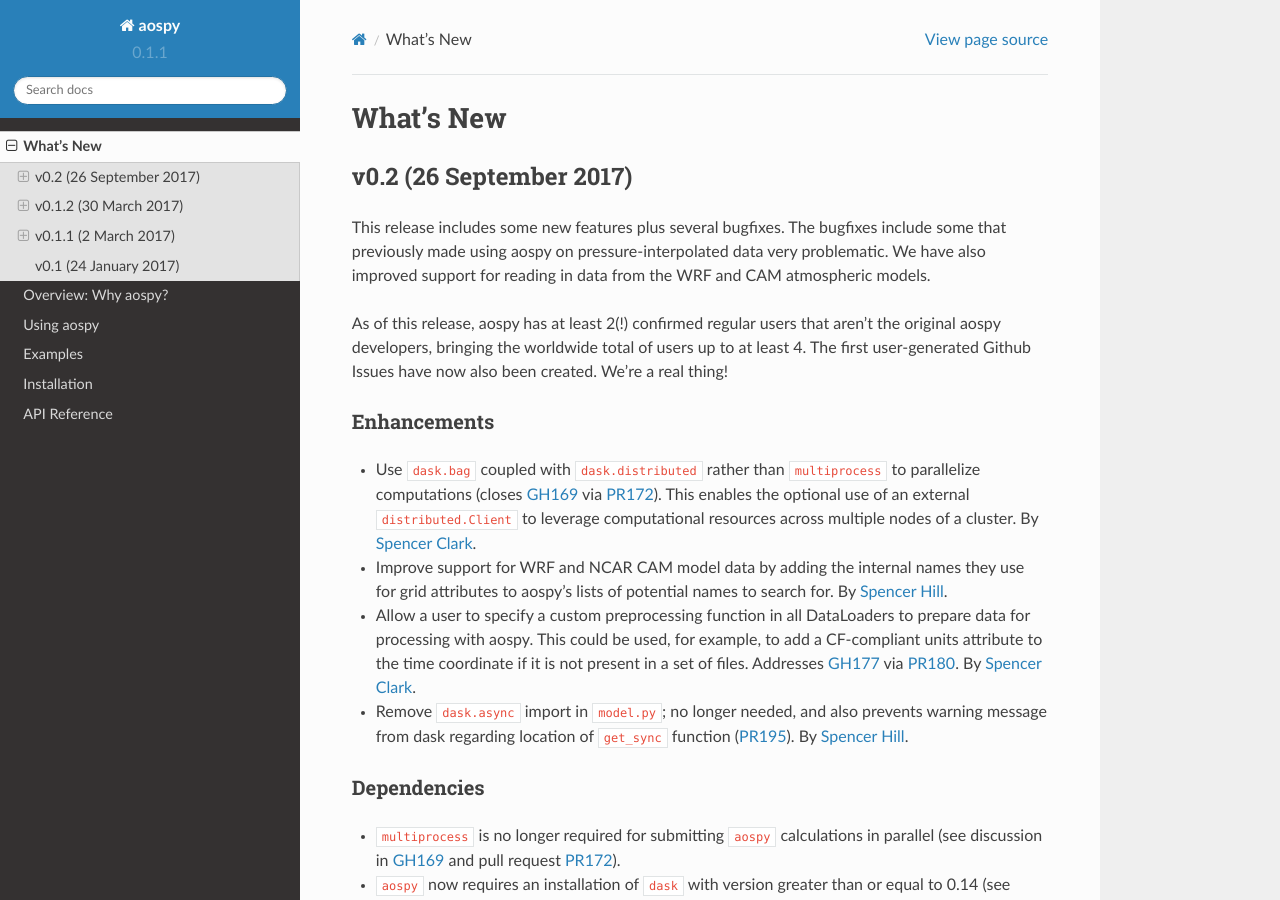
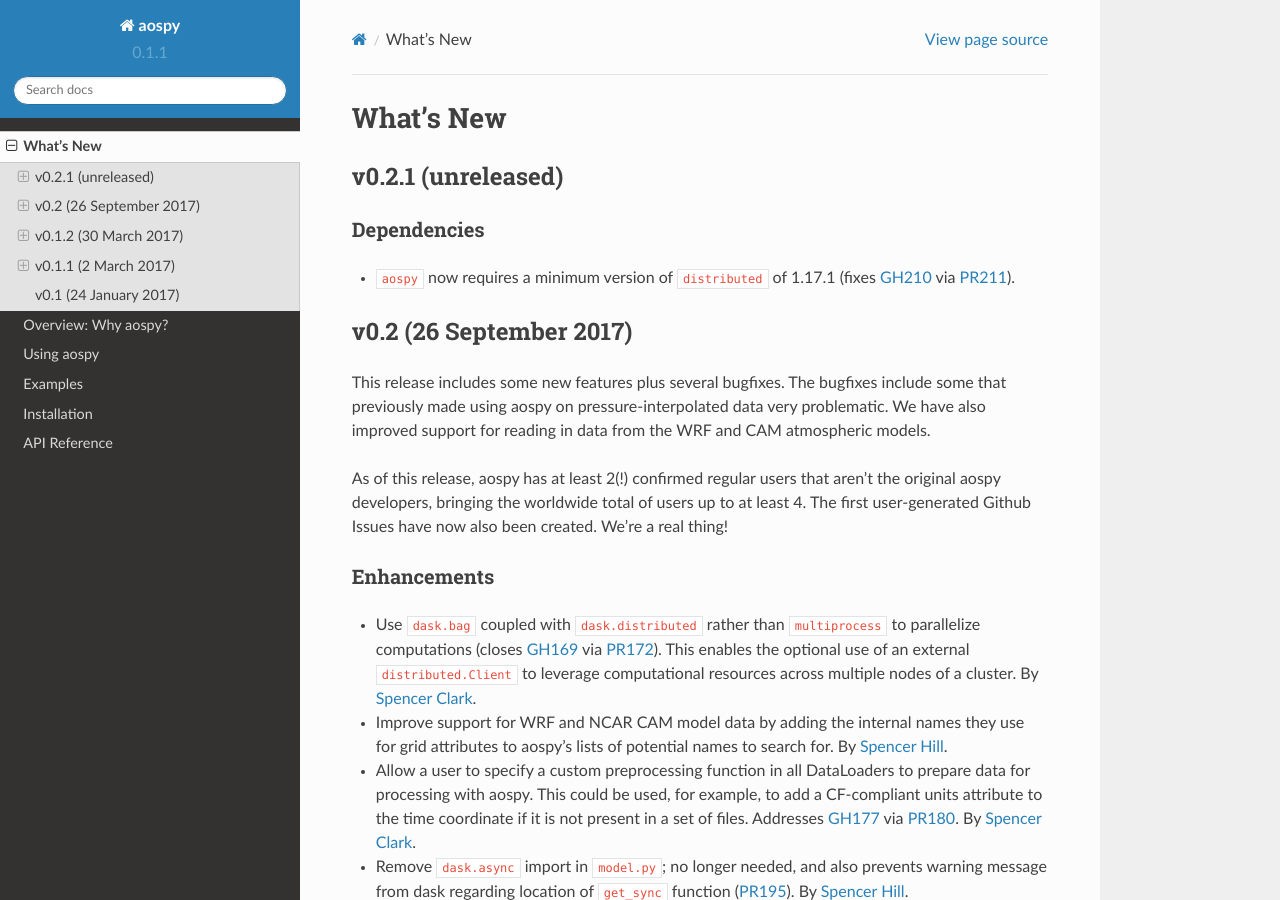
Before and after one commit to spencerahill/aospy, a Sphinx documentation site: the page built from docs/whats-new.rst, in a window 1280 px wide and 900 px high. Built offline with Sphinx 7.4.7 and the Read the Docs theme 2.0.0, drawn with Linux system fonts in a browser that asks for light colours.

Commit message:
Increase minimum distributed version to 1.17.1 (#211)
Fixes bug reported in Github Issue #210

```diff
--- a/docs/whats-new.rst
+++ b/docs/whats-new.rst
@@ -2,6 +2,17 @@
 
 What's New
 ==========
+
+.. _whats-new.0.2.1:
+
+v0.2.1 (unreleased)
+-------------------
+
+Dependencies
+~~~~~~~~~~~~
+
+- ``aospy`` now requires a minimum version of ``distributed`` of
+  1.17.1 (fixes :issue:`210` via :pull:`211`).
 
 .. _whats-new.0.2:
 
--- a/setup.py
+++ b/setup.py
@@ -32,7 +32,7 @@
                       'netCDF4 >= 1.2',
                       'toolz >= 0.7.2',
                       'dask >= 0.14',
-                      'distributed >= 1.16.1',
+                      'distributed >= 1.17.1',
                       'xarray >= 0.9.1',
                       'cloudpickle >= 0.2.1'],
     tests_require=['pytest >= 2.7.1',
```
